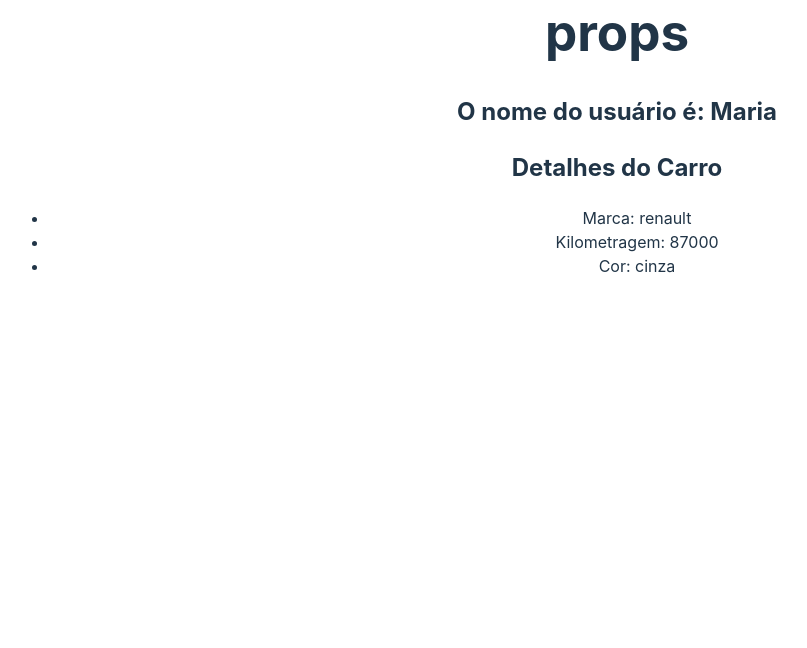
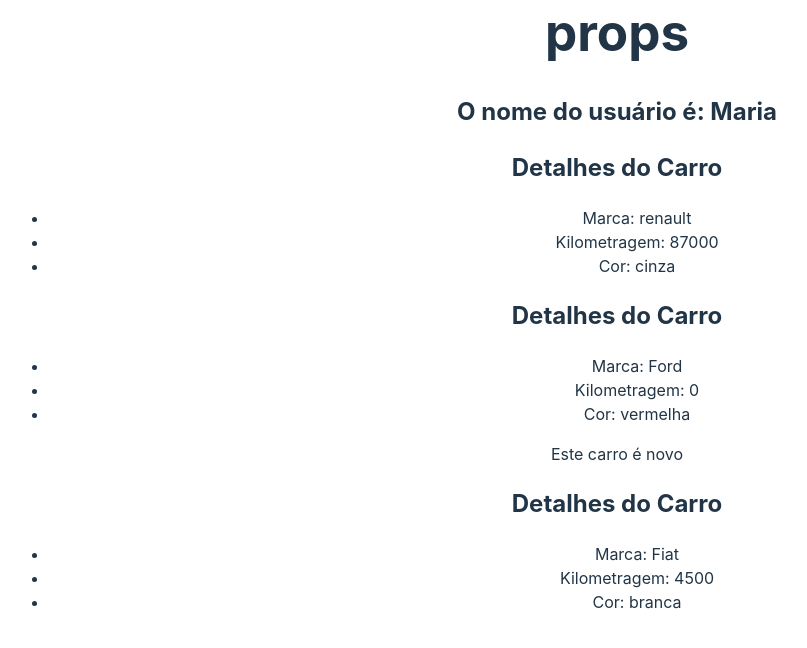
Before and after one commit to edibertoalves/Udemy_HoraDeCodar_React, a React (Vite) app in the folder 3_AVANCANDO_EM_REACT/avancando/: page / in a window 1280 px wide. Shown: the part 1902-2550 px from the top of the page, without its empty margins (23-830 px from the left). Built offline with nearby package versions, Linux system fonts and the light colour scheme.

Commit message:
introdução a etapa de renderização de componentes

```diff
--- a/3_AVANCANDO_EM_REACT/avancando/src/App.jsx
+++ b/3_AVANCANDO_EM_REACT/avancando/src/App.jsx
@@ -39,7 +39,12 @@
       <ShowUserName name={UserName} />
 
       {/* destructuring */}
-      <CarDetails brand="renault" km={87000} color="cinza" />
+      <CarDetails brand="renault" km={87000} color="cinza" new={false} />
+
+      {/* reaproveitando */}
+      <CarDetails brand="Ford" km={0} color="vermelha" newCar={true} />
+      <CarDetails brand="Fiat" km={4500} color="branca" new={false} />
+
 
     </>
   );
--- a/3_AVANCANDO_EM_REACT/avancando/src/components/CarDetails.jsx
+++ b/3_AVANCANDO_EM_REACT/avancando/src/components/CarDetails.jsx
@@ -1,5 +1,5 @@
 
-const CarDetails = ({brand, km, color}) => { /* destructuring nos parâmetros da funçao */
+const CarDetails = ({brand, km, color, newCar}) => { /* destructuring nos parâmetros da funçao */
   return (
     <div>
         <h2>Detalhes do Carro</h2>
@@ -8,6 +8,7 @@
             <li>Kilometragem: {km}</li>
             <li>Cor: {color}</li>
         </ul>
+        {newCar && <p>Este carro é novo</p>}
     </div>
   )
 }
```
